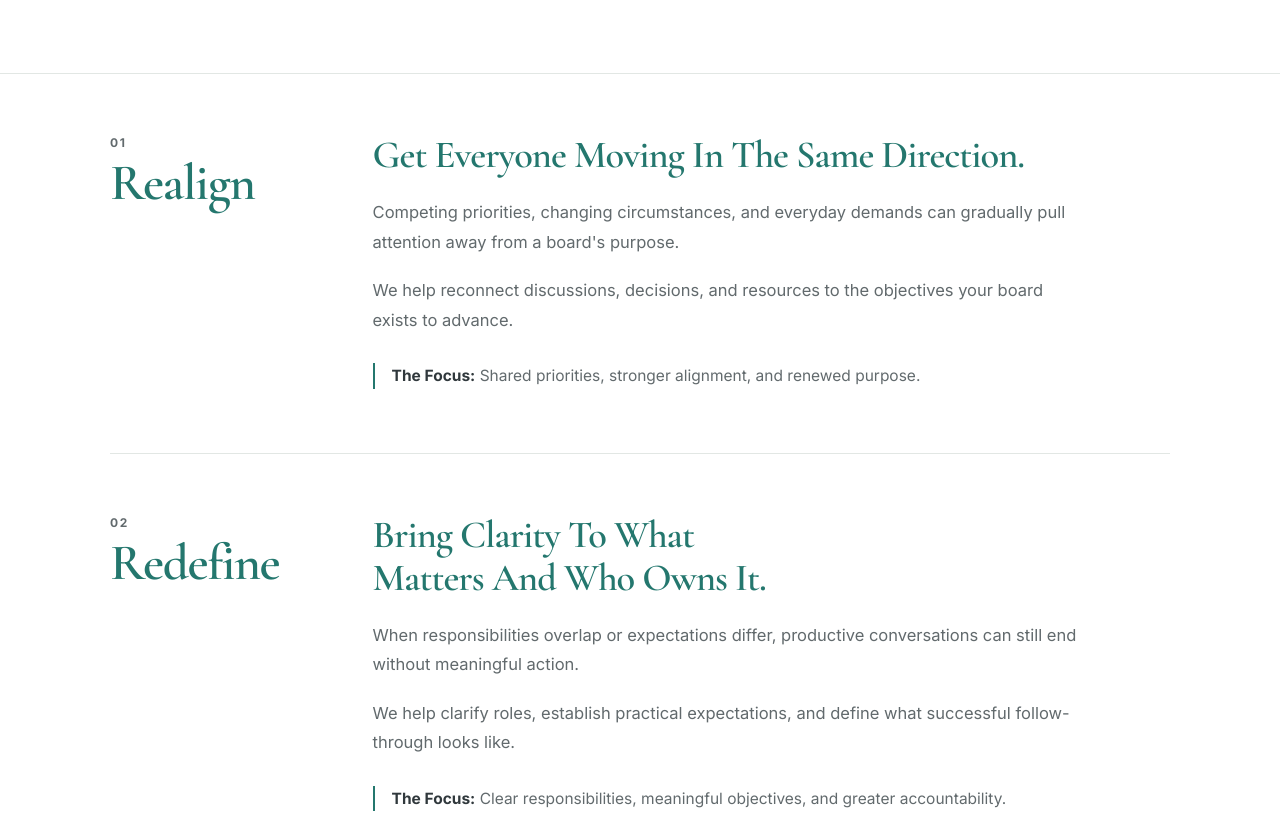
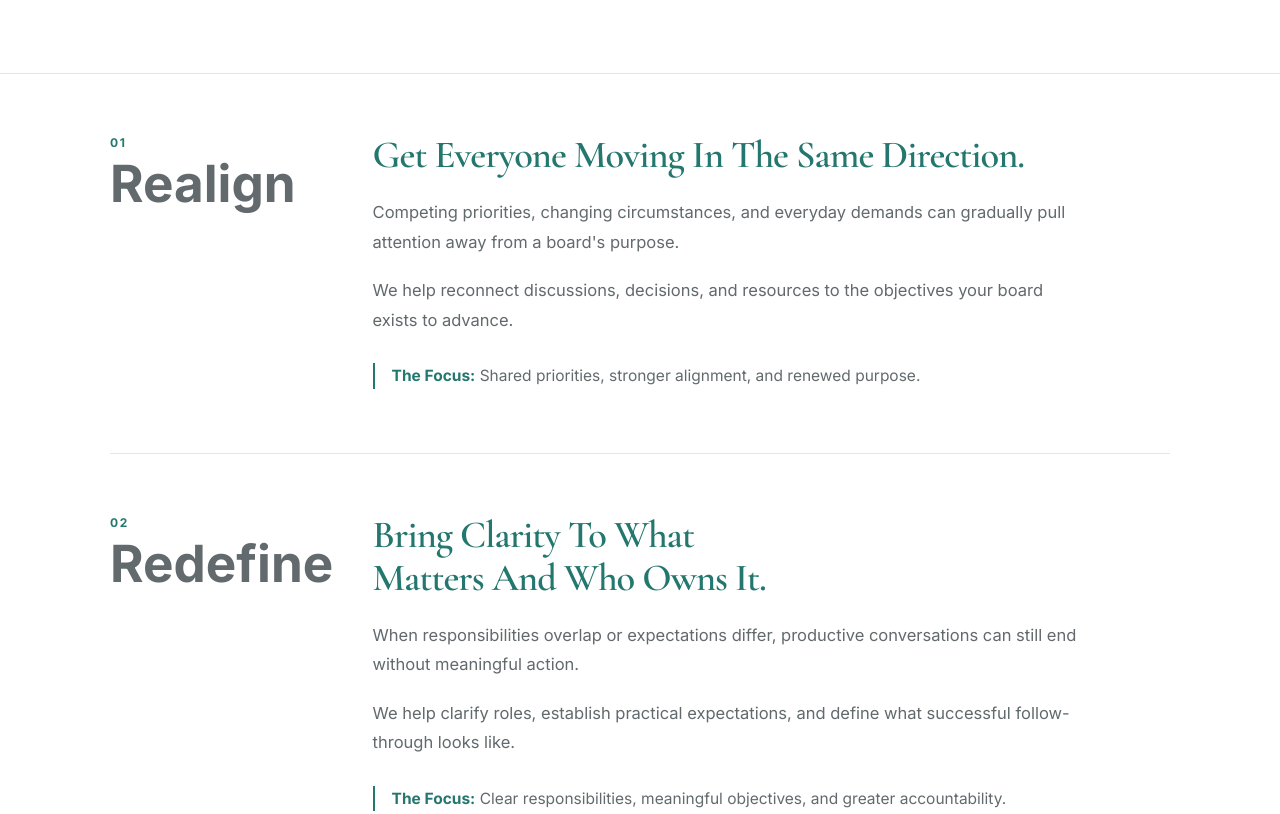
Before and after one commit to ejculp-droid/board-direction, a plain HTML site: page services/index.html in a window 1280 px wide. Shown: the part 584-1398 px from the top of the page. Drawn offline with nearby package versions, Linux system fonts and the light colour scheme.

Commit message:
Refine Services labels: teal numbering and focus, gray Inter service names

```diff
--- a/assets/css/services-rto-inspired.css
+++ b/assets/css/services-rto-inspired.css
@@ -20,14 +20,14 @@
  gap:clamp(32px,4.5vw,58px);padding-block:60px 64px;border-top:0;
  border-bottom:1px solid var(--line,#E2E7E4)}
 #main-content.bd-services .service-detail__side {display:flex;flex-direction:column;align-items:flex-start;gap:5px;min-width:0}
-#main-content.bd-services .service-detail__number {display:block;padding:0;margin:0;color:var(--body,#626A6D);font:650 12px/1.5 "Inter",ui-sans-serif,system-ui,sans-serif;letter-spacing:.14em}
-#main-content.bd-services .service-detail__name {color:var(--teal,#24776E);font-size:clamp(43px,4vw,56px);line-height:1.04;margin:0}
+#main-content.bd-services .service-detail__number {display:block;padding:0;margin:0;color:var(--teal,#24776E);font:650 12px/1.5 "Inter",ui-sans-serif,system-ui,sans-serif;letter-spacing:.14em}
+#main-content.bd-services .service-detail__name {color:var(--body,#626A6D);font-family:"Inter",ui-sans-serif,system-ui,sans-serif;font-weight:650;letter-spacing:0;font-size:clamp(43px,4vw,56px);line-height:1.04;margin:0}
 #main-content.bd-services .service-detail__content {min-width:0}
 #main-content.bd-services .service-detail__content h3 {max-width:720px;margin:0 0 21px;color:var(--teal,#24776E);font-size:clamp(32px,3vw,41px);line-height:1.12}
 #main-content.bd-services .service-detail__content p {max-width:710px;margin:0 0 19px;color:var(--body,#626A6D);font-size:16.5px;font-weight:400;line-height:1.79}
 #main-content.bd-services .service-detail__content p:last-child {margin-bottom:0}
 #main-content.bd-services .service-detail__content .focus {max-width:690px;margin-top:28px;padding-left:17px;border-left:2px solid var(--teal,#24776E);color:var(--body,#626A6D);font-size:15.5px;line-height:1.65}
-#main-content.bd-services .service-detail__content .focus strong {color:var(--ink,#30383C);font-weight:700}
+#main-content.bd-services .service-detail__content .focus strong {color:var(--teal,#24776E);font-weight:700}
 #main-content.bd-services .callout {padding-block:76px 82px;background:var(--soft,#F5F6F5)}
 #main-content.bd-services .callout__inner {max-width:1060px;display:flex;align-items:center;gap:42px}
 #main-content.bd-services .callout h2 {max-width:650px;margin:0 0 15px;color:var(--teal,#24776E);font-size:clamp(39px,4vw,52px);line-height:1.06}
```
